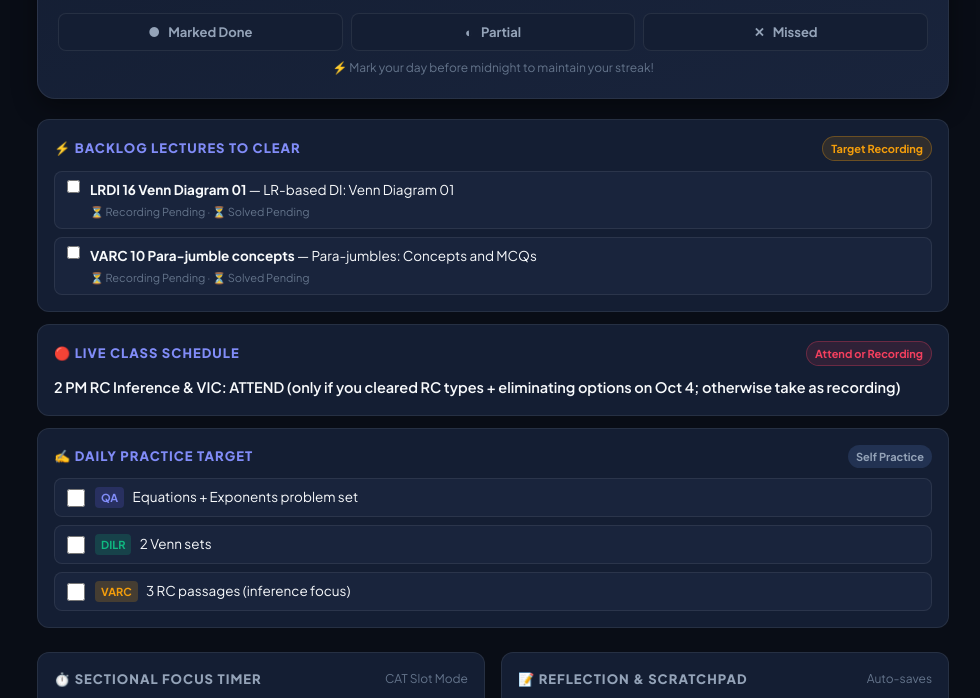
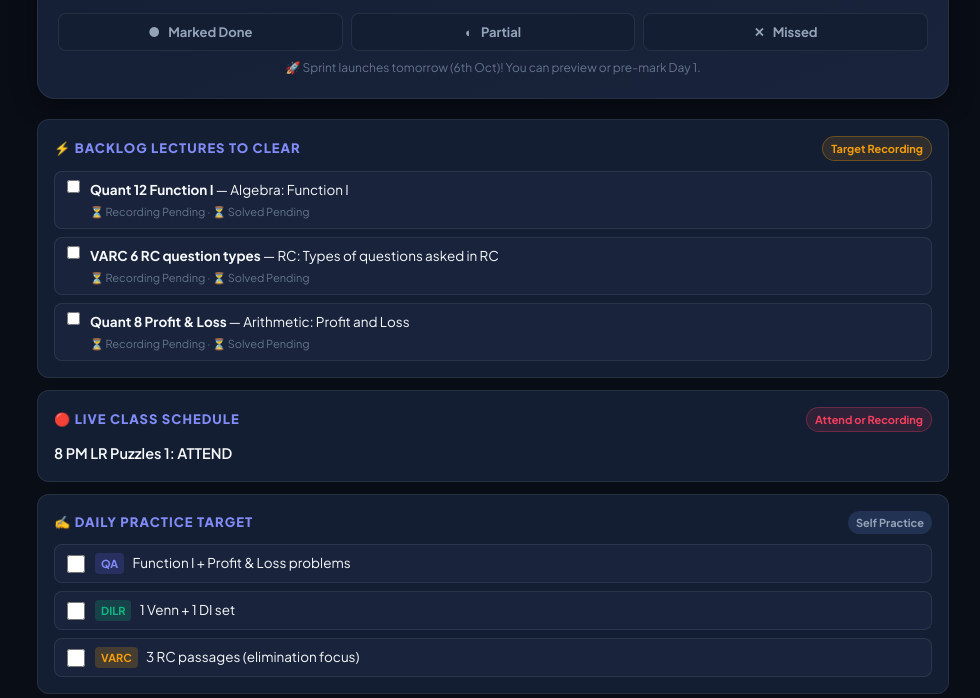
Before and after one commit to bharatoraon/CAT-2026, a website: page index.html in a window 1280 px wide. Shown: the part 501-1199 px from the top of the page, without its empty margins (147-1127 px from the left). Drawn offline with Linux system fonts and the light colour scheme.

Commit message:
Update plan start date to 6th October 2026 and re-allocate backlog sprint

```diff
--- a/index.html
+++ b/index.html
@@ -1442,7 +1442,7 @@ html[data-theme="light"] .stat-progress {
         <span class="stat-icon">🔥</span>
       </div>
       <div id="statStreak" class="stat-value">0 days</div>
-      <div id="statDoneSub" class="stat-subtitle">0/57 Completed</div>
+      <div id="statDoneSub" class="stat-subtitle">0/55 Completed</div>
       <div class="stat-progress">
         <div id="progDone" class="stat-progress-bar" style="width: 0%;"></div>
       </div>
@@ -1606,11 +1606,9 @@ html[data-theme="light"] .stat-progress {
 // Master Plan Dataset
 const D = {
   days: [
-    {"d":"2026-10-04","ph":"A","b":"VARC 6 RC question types; VARC 9 RC eliminating options; Quant 8 Profit & Loss","l":"","p":"Heavy recording day (3 classes), so lighter practice. QA: Profit & Loss + percentage mixed set. DILR: 1 arrangement/distribution set. VARC: 3 RC passages using the elimination method","t":""},
-    {"d":"2026-10-05","ph":"A","b":"LRDI 16 Venn Diagram 01; VARC 10 Para-jumble concepts","l":"2 PM RC Inference & VIC: ATTEND (only if you cleared RC types + eliminating options on Oct 4; otherwise take as recording)","p":"QA: Equations + Exponents problem set. DILR: 2 Venn sets. VARC: 3 RC passages (inference focus)","t":""},
-    {"d":"2026-10-06","ph":"A","b":"Quant 12 Function I","l":"8 PM LR Puzzles 1: ATTEND","p":"QA: Function I problems. DILR: 1 Venn + 1 DI set. VARC: 3 RC passages","t":""},
-    {"d":"2026-10-07","ph":"A","b":"Quant 15 Function II","l":"8 PM Venn 02: ATTEND","p":"QA: Function I-II problems. DILR: 2 Venn sets. VARC: 3 RC passages","t":""},
-    {"d":"2026-10-08","ph":"A","b":"Quant 6 Inequalities I","l":"8 PM Distance-Time-Speed 1: ATTEND","p":"QA: Inequalities I + TSD problems from tonight's class. DILR: 2 sets. VARC: 3 RC passages + 5 para-jumbles","t":""},
+    {"d":"2026-10-06","ph":"A","b":"Quant 12 Function I; VARC 6 RC question types; Quant 8 Profit & Loss","l":"8 PM LR Puzzles 1: ATTEND","p":"QA: Function I + Profit & Loss problems. DILR: 1 Venn + 1 DI set. VARC: 3 RC passages (elimination focus)","t":""},
+    {"d":"2026-10-07","ph":"A","b":"Quant 15 Function II; LRDI 16 Venn Diagram 01; VARC 10 Para-jumble concepts","l":"8 PM Venn 02: ATTEND","p":"QA: Function I-II problems. DILR: 2 Venn sets (Venn 01 & 02). VARC: 3 RC passages + 5 para-jumbles","t":""},
+    {"d":"2026-10-08","ph":"A","b":"Quant 6 Inequalities I; VARC 9 RC eliminating options","l":"8 PM Distance-Time-Speed 1: ATTEND","p":"QA: Inequalities I + TSD problems from tonight's class. DILR: 2 sets. VARC: 3 RC passages + 5 para-jumbles","t":""},
     {"d":"2026-10-09","ph":"A","b":"Quant 9 Inequalities II","l":"2 PM RC Retrieval: ATTEND. 8 PM Function III: ATTEND (Function I-II cleared)","p":"Light day (2 classes). QA: Inequalities II + Function III problems. DILR: 1 set. VARC: 2 RC passages","t":""},
     {"d":"2026-10-10","ph":"A","b":"Quant 10 Work Rate & Time 1; Quant 13 WRT 2 + Mixtures 1","l":"","p":"QA: work-time + mixtures problem sets, 1 TSD set. DILR: 2 sets. VARC: 3 RC passages + 5 para-jumbles","t":""},
     {"d":"2026-10-11","ph":"A","b":"","l":"","p":"Analyse the mock: log every error by topic and cause (concept / calculation / time)","t":"FULL MOCK #1 (diagnostic; the score doesn't matter)"},
@@ -1665,11 +1663,11 @@ const D = {
     {"d":"2026-11-29","ph":"X","b":"","l":"","p":"CAT 2026 exam day","t":"CAT 2026"}
   ],
   bl: [
-    {"r":"VARC 6","n":"RC: Types of questions asked in RC","t":"Tier 1","w":"04 Oct","sub":"VARC"},
-    {"r":"VARC 9","n":"RC: Grounds of eliminating incorrect answer choices","t":"Tier 1","w":"04 Oct","sub":"VARC"},
-    {"r":"Quant 8","n":"Arithmetic: Profit and Loss","t":"Tier 1","w":"04 Oct","sub":"Quant"},
-    {"r":"LRDI 16","n":"LR-based DI: Venn Diagram 01","t":"Tier 1","w":"05 Oct","sub":"LRDI"},
-    {"r":"VARC 10","n":"Para-jumbles: Concepts and MCQs","t":"Tier 1","w":"05 Oct","sub":"VARC"},
+    {"r":"VARC 6","n":"RC: Types of questions asked in RC","t":"Tier 1","w":"06 Oct","sub":"VARC"},
+    {"r":"VARC 9","n":"RC: Grounds of eliminating incorrect answer choices","t":"Tier 1","w":"08 Oct","sub":"VARC"},
+    {"r":"Quant 8","n":"Arithmetic: Profit and Loss","t":"Tier 1","w":"06 Oct","sub":"Quant"},
+    {"r":"LRDI 16","n":"LR-based DI: Venn Diagram 01","t":"Tier 1","w":"07 Oct","sub":"LRDI"},
+    {"r":"VARC 10","n":"Para-jumbles: Concepts and MCQs","t":"Tier 1","w":"07 Oct","sub":"VARC"},
     {"r":"Quant 12","n":"Algebra: Function I","t":"Tier 1","w":"06 Oct","sub":"Quant"},
     {"r":"Quant 15","n":"Algebra: Function II","t":"Tier 1","w":"07 Oct","sub":"Quant"},
     {"r":"Quant 6","n":"Algebra: Inequalities I","t":"Tier 1","w":"08 Oct","sub":"Quant"},
@@ -2044,6 +2042,8 @@ function updateTimerUI() {
 function renderTodayView() {
   const day = D.days[curDayIndex];
   const isToday = day.d === todayDate;
+  const isEveBeforeStart = todayDate < D.days[0].d && curDayIndex === 0;
+  const canMark = isToday || isEveBeforeStart;
   const status = S.d[day.d] || '';
 
   // Parse Practice Quota into individual checkable tasks
@@ -2161,18 +2161,18 @@ function renderTodayView() {
       </div>
 
       <div class="day-status-selector">
-        <button class="status-btn ${status === 'Done' ? 'selected-done' : ''}" data-day-status="Done" ${!isToday ? 'disabled' : ''}>
+        <button class="status-btn ${status === 'Done' ? 'selected-done' : ''}" data-day-status="Done" ${!canMark ? 'disabled' : ''}>
           <span>●</span> Marked Done
         </button>
-        <button class="status-btn ${status === 'Partial' ? 'selected-partial' : ''}" data-day-status="Partial" ${!isToday ? 'disabled' : ''}>
+        <button class="status-btn ${status === 'Partial' ? 'selected-partial' : ''}" data-day-status="Partial" ${!canMark ? 'disabled' : ''}>
           <span>◐</span> Partial
         </button>
-        <button class="status-btn ${status === 'Missed' ? 'selected-missed' : ''}" data-day-status="Missed" ${!isToday ? 'disabled' : ''}>
+        <button class="status-btn ${status === 'Missed' ? 'selected-missed' : ''}" data-day-status="Missed" ${!canMark ? 'disabled' : ''}>
           <span>✕</span> Missed
         </button>
       </div>
       <p class="day-status-hint">
-        ${day.d < todayDate ? '🔒 Day closed. Unmarked past days are archived.' : day.d > todayDate ? '🔮 Future day: previewing roadmap plan.' : '⚡ Mark your day before midnight to maintain your streak!'}
+        ${day.d < todayDate ? '🔒 Day closed. Unmarked past days are archived.' : (day.d > todayDate && !isEveBeforeStart) ? '🔮 Future day: previewing roadmap plan.' : isEveBeforeStart ? '🚀 Sprint launches tomorrow (6th Oct)! You can preview or pre-mark Day 1.' : '⚡ Mark your day before midnight to maintain your streak!'}
       </p>
     </div>
 
```
Also changed, not shown: README.md.
